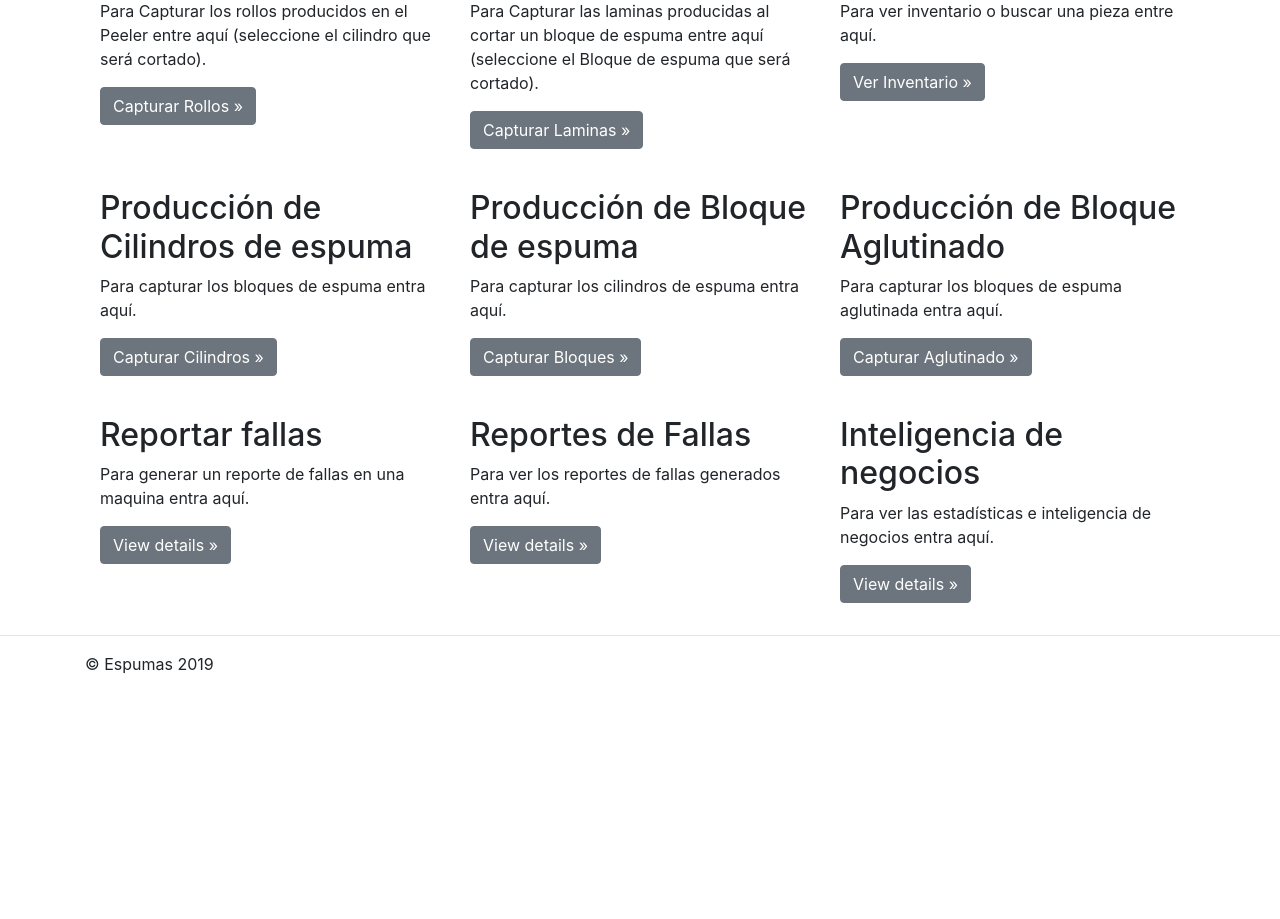
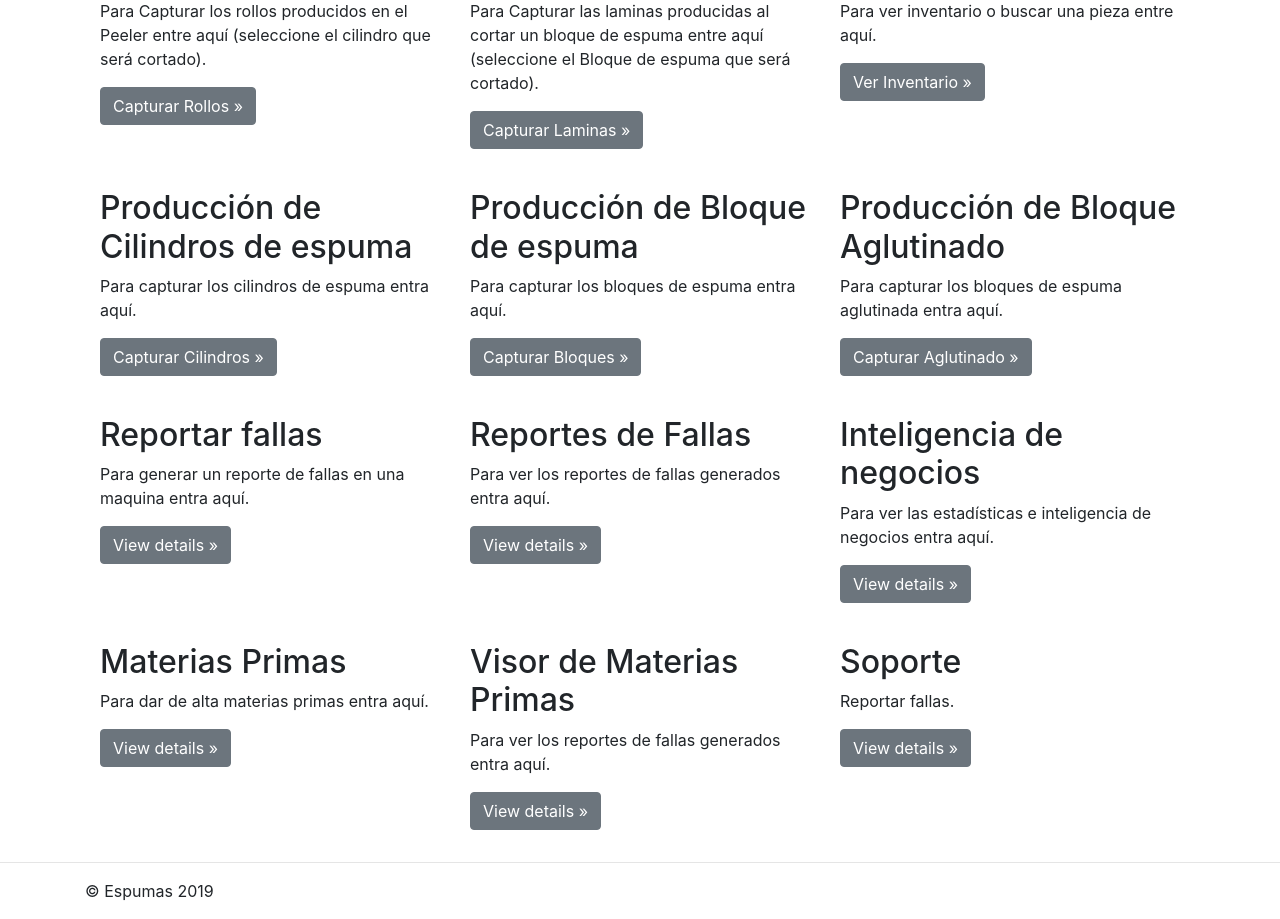
Before and after one commit to Alvarogarcia91/karmaprod, a Django app: template karmaapp/templates/index.html in a window 1280 px wide. Shown: the part 674-1593 px from the top of the page. Before the commit the page ends 1348 px from the top, so only its background shows below. Run offline with Django 3.2, Linux system fonts and the light colour scheme; the template is opened without the code that fills it: most values are stand-ins (such as "Sample title", 1, 10 or a date in 2020); some libraries are stand-ins or nearby versions.

Commit message:
index add

```diff
--- a/karmaapp/templates/index.html
+++ b/karmaapp/templates/index.html
@@ -59,12 +59,12 @@
               <div class="row">
                     <div class="col-md-4">
                       <h2> Producción de Cilindros de espuma </h2>
-                      <p> Para capturar los bloques de espuma entra aquí.</p>
+                      <p> Para capturar los cilindros de espuma entra aquí.</p>
                       <p><a class="btn btn-secondary" href="#" role="button">Capturar Cilindros  &raquo;</a></p>
                     </div>
                     <div class="col-md-4">
                       <h2>Producción de Bloque de espuma</h2>
-                      <p> Para capturar los cilindros de espuma entra aquí.</p>
+                      <p> Para capturar los bloques de espuma entra aquí.</p>
                       <p><a class="btn btn-secondary" href="#" role="button">Capturar Bloques &raquo;</a></p>
                     </div>
                     <div class="col-md-4">
@@ -93,6 +93,27 @@
                           <p><a class="btn btn-secondary" href="#" role="button">View details &raquo;</a></p>
                         </div>
                       </div>
+                      <br>
+
+                      <div class="row">
+                            <div class="col-md-4">
+                              <h2>Materias Primas</h2>
+                              <p> Para dar de alta materias primas entra aquí. </p>
+                              <p><a class="btn btn-secondary" href="#" role="button">View details &raquo;</a></p>
+                            </div>
+                            <div class="col-md-4">
+                              <h2>Visor de Materias Primas</h2>
+                              <p> Para ver los reportes de fallas generados entra aquí.</p>
+                              <p><a class="btn btn-secondary" href="#" role="button">View details &raquo;</a></p>
+                            </div>
+                            <div class="col-md-4">
+                              <h2> Soporte </h2>
+                              <p> Reportar fallas.</p>
+                              <p><a class="btn btn-secondary" href="#" role="button">View details &raquo;</a></p>
+                            </div>
+                          </div>
+
+
 
 
         </div>
```
